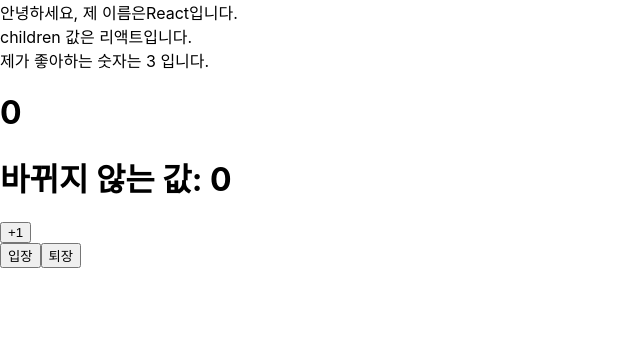
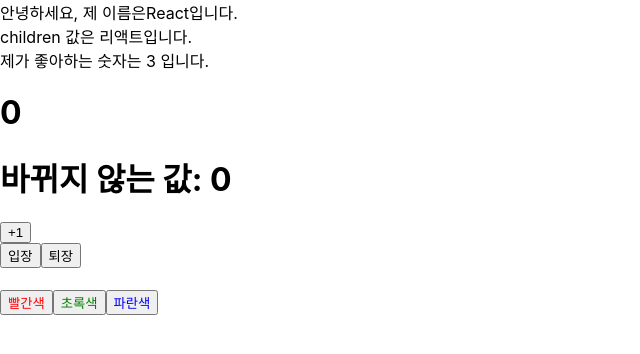
Before and after one commit to kidchang93/react, a React (Create React App) app in the folder hello-react/: page / in a window 1280 px wide. Shown: the top 354 px of the page, without its empty margins (0-640 px from the left). Built offline with nearby package versions, Linux system fonts and the light colour scheme.

Commit message:
useState 사용법

```diff
--- a/hello-react/src/Say.js
+++ b/hello-react/src/Say.js
@@ -4,11 +4,22 @@ const Say = () => {
   const [message, setMessage] = useState("");
   const onClickEnter = () => setMessage("안녕하세요!");
   const onClickLeave = () => setMessage("안녕히 가세요!");
+
+  const [color, setColor] = useState("black");
   return (
     <div>
       <button onClick={onClickEnter}>입장</button>
       <button onClick={onClickLeave}>퇴장</button>
-      <h1>{message}</h1>
+      <h1 style={{ color }}>{message}</h1>
+      <button style={{ color: "red" }} onClick={() => setColor("red")}>
+        빨간색
+      </button>
+      <button style={{ color: "green" }} onClick={() => setColor("green")}>
+        초록색
+      </button>
+      <button style={{ color: "blue" }} onClick={() => setColor("blue")}>
+        파란색
+      </button>
     </div>
   );
 };
```
